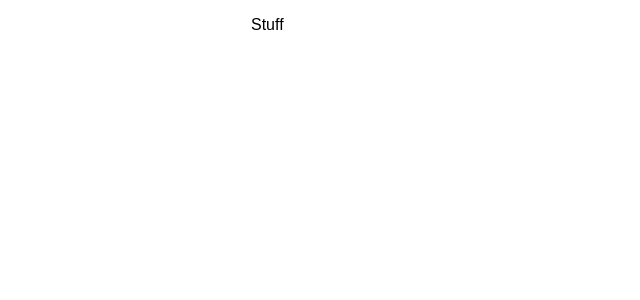
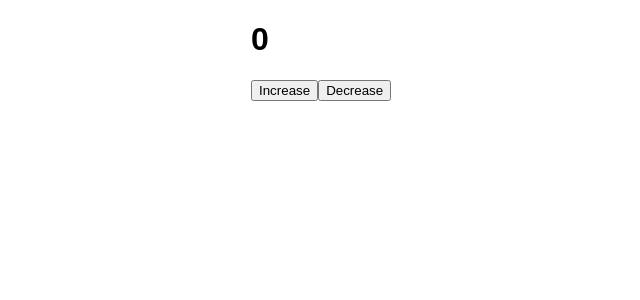
Before and after one commit to vincentleeuwen/automatic-fiesta, a React (Create React App) app: page / in a window 1280 px wide. Shown: the top 300 px of the page, without its empty margins (39-679 px from the left). Built offline with nearby package versions, Linux system fonts and the light colour scheme.

Commit message:
connect store to react app and dispatch two simple actions

```diff
--- a/src/App.js
+++ b/src/App.js
@@ -1,17 +1,45 @@
 import React, { Component } from 'react';
 import { connect } from 'react-redux';
-import configStore from './store/configStore';
+import PropTypes from 'prop-types';
 import './App.css';
 
 class App extends Component {
+  increaseCounter = () => {
+    this.props.dispatch({ type: 'INCREMENT' });
+  }
+  decreaseCounter = () => {
+    this.props.dispatch({ type: 'DECREMENT' });
+  }
 
   render() {
+    const { counter } = this.props;
     return (
       <div className="App">
-        <p>Stuff</p>
+        <h1>{counter.counter}</h1>
+        <button
+          onClick={this.increaseCounter}
+        >
+          Increase
+        </button>
+        <button
+          onClick={this.decreaseCounter}
+        >
+          Decrease
+        </button>
       </div>
     );
   }
 }
 
-export default App;
+App.propTypes = {
+  counter: PropTypes.object.isRequired,
+  dispatch: PropTypes.func.isRequired
+}
+
+function mapStateToProps(state, ownProps) {
+  return {
+    counter: state
+  }
+}
+
+export default connect(mapStateToProps)(App);
--- a/src/index.js
+++ b/src/index.js
@@ -1,8 +1,15 @@
 import React from 'react';
 import ReactDOM from 'react-dom';
+import { Provider } from 'react-redux';
+import configStore from './store/configStore';
 import './index.css';
 import App from './App';
 import registerServiceWorker from './registerServiceWorker';
 
-ReactDOM.render(<App />, document.getElementById('root'));
+const store = configStore();
+
+ReactDOM.render(
+  <Provider store={store}>
+    <App />
+  </Provider>, document.getElementById('root'));
 registerServiceWorker();
--- a/src/store/configStore.js
+++ b/src/store/configStore.js
@@ -1,12 +1,8 @@
 import { createStore } from 'redux';
 import rootReducer from '../reducers';
 
-const store = createStore(rootReducer);
-console.log('configuring store...');
-console.log(store.getState());
-
-store.dispatch({ type: 'INCREMENT' })
-
-console.log(store.getState());
-
-export default store;
+export default function configStore() {
+  return createStore(
+    rootReducer
+  );
+}
```
